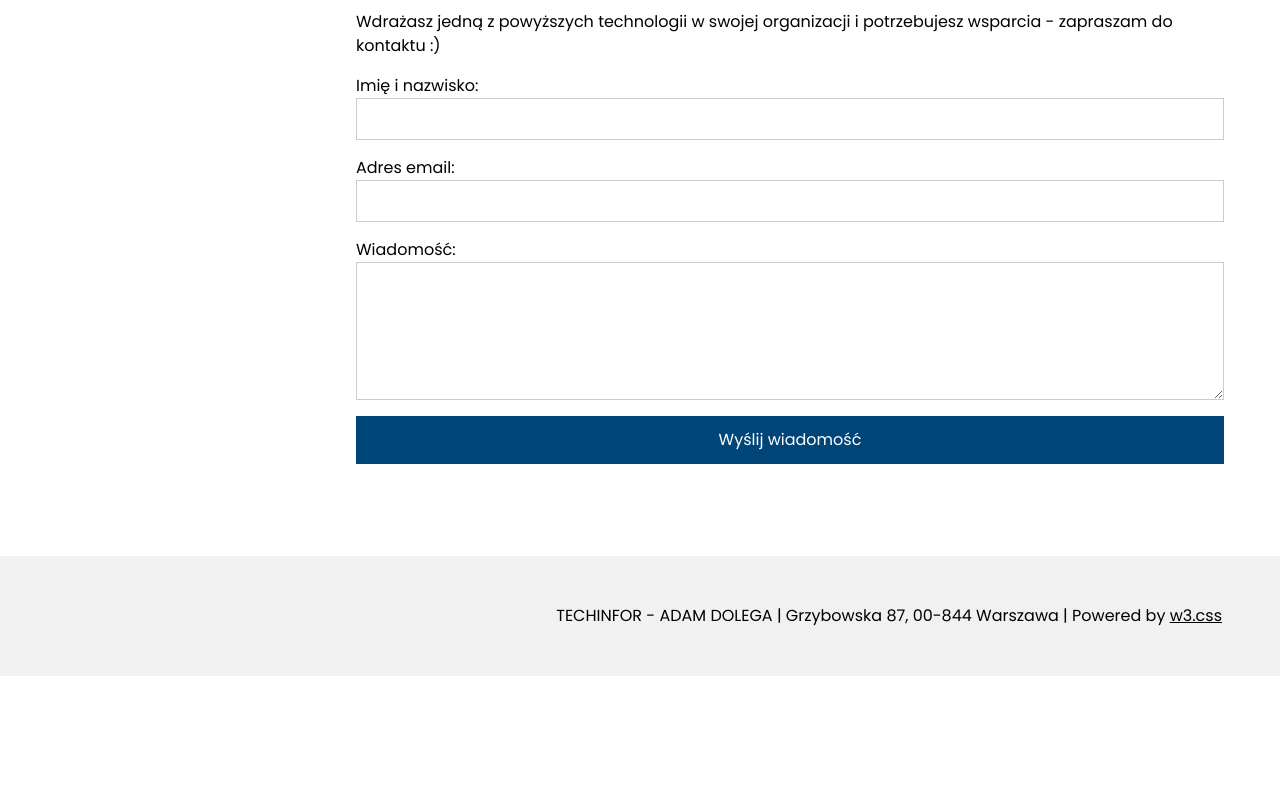
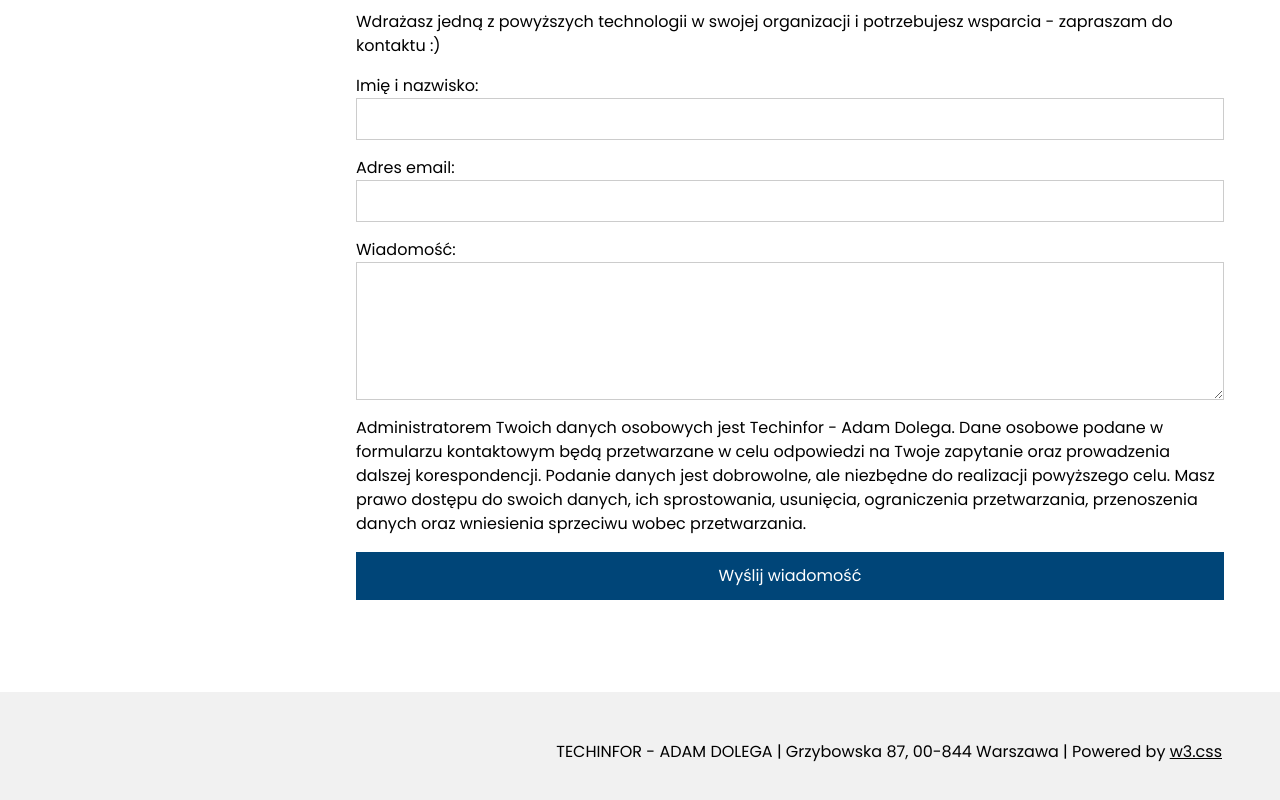
Before and after one commit to Techinfor/Techinfor.github.io, a plain HTML site: page index.html in a window 1280 px wide. Shown: the part 1013-1813 px from the top of the page. Before the commit the page ends 1689 px from the top, so only its background shows below. Drawn offline with nearby package versions, Linux system fonts and the light colour scheme.

Commit message:
Update index.html

```diff
--- a/index.html
+++ b/index.html
@@ -144,6 +144,11 @@
             style="resize: vertical;"></textarea>
         </div>
         <div class="w3-section">
+          <p>Administratorem Twoich danych osobowych jest Techinfor - Adam Dolega. Dane osobowe podane w formularzu
+            kontaktowym będą przetwarzane w celu odpowiedzi na Twoje zapytanie oraz prowadzenia dalszej korespondencji.
+            Podanie danych jest dobrowolne, ale niezbędne do realizacji powyższego celu. Masz prawo dostępu do swoich
+            danych, ich sprostowania, usunięcia, ograniczenia przetwarzania, przenoszenia
+            danych oraz wniesienia sprzeciwu wobec przetwarzania.</p>
           <button class="w3-button w3-block w3-padding-large w3-red w3-margin-bottom" type="button"
             onclick="handleSubmit()">Wyślij wiadomość</button>
         </div>
```
